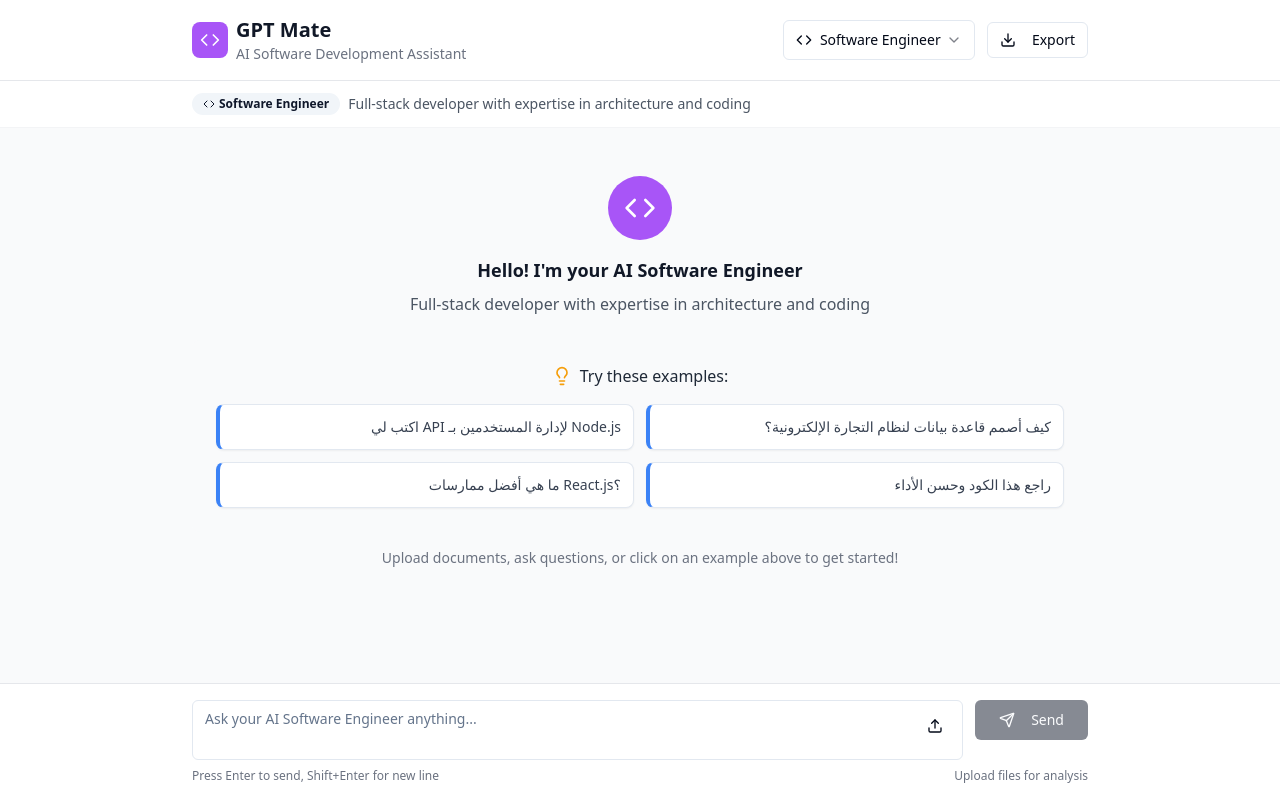
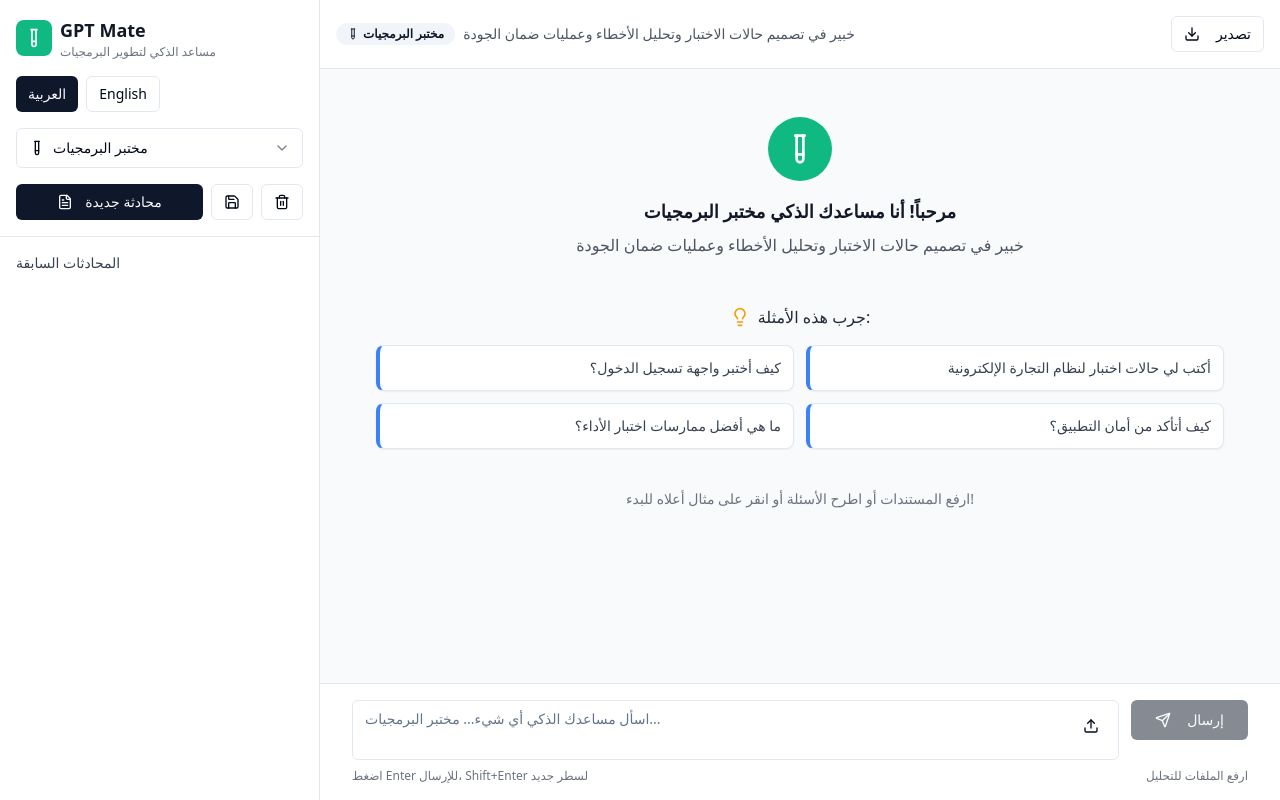
Before and after one commit to ahmadmahmoud01/dev-dream-team-31, a React (Vite) app: page / in a window 1280 px wide. Built offline with nearby package versions, Linux system fonts and the light colour scheme.

Commit message:
feat: Implement full chatbot with roles and Arabic support
-   Create a complete chatbot with software tester and frontend developer roles.
-   Implement a user interface with the roles on the left side.
-   Add memory functionality.
-   Integrate Arabic language support.

```diff
--- a/src/components/ChatInterface.tsx
+++ b/src/components/ChatInterface.tsx
@@ -1,27 +1,40 @@
 
 import React, { useState, useRef, useEffect } from 'react';
-import { Send, Upload, Download, Code, TestTube, FileText, User, Lightbulb } from 'lucide-react';
+import { Send, Upload, Download, Code, TestTube, FileText, User, Lightbulb, Trash2, Save } from 'lucide-react';
 import { Button } from '@/components/ui/button';
 import { Textarea } from '@/components/ui/textarea';
 import { Select, SelectContent, SelectItem, SelectTrigger, SelectValue } from '@/components/ui/select';
 import { Card } from '@/components/ui/card';
 import { Badge } from '@/components/ui/badge';
+import { useToast } from '@/hooks/use-toast';
 
 interface Message {
   id: string;
   content: string;
   sender: 'user' | 'ai';
   timestamp: Date;
-  aiRole?: 'tester' | 'analyst' | 'engineer';
+  aiRole?: 'tester' | 'frontend';
+}
+
+interface ConversationMemory {
+  id: string;
+  title: string;
+  messages: Message[];
+  lastUpdated: Date;
+  role: 'tester' | 'frontend';
 }
 
 const ChatInterface = () => {
   const [messages, setMessages] = useState<Message[]>([]);
   const [inputMessage, setInputMessage] = useState('');
-  const [selectedRole, setSelectedRole] = useState<'tester' | 'analyst' | 'engineer'>('engineer');
+  const [selectedRole, setSelectedRole] = useState<'tester' | 'frontend'>('tester');
   const [isLoading, setIsLoading] = useState(false);
+  const [conversations, setConversations] = useState<ConversationMemory[]>([]);
+  const [currentConversationId, setCurrentConversationId] = useState<string | null>(null);
+  const [language, setLanguage] = useState<'ar' | 'en'>('ar');
   const messagesEndRef = useRef<HTMLDivElement>(null);
   const fileInputRef = useRef<HTMLInputElement>(null);
+  const { toast } = useToast();
 
   const scrollToBottom = () => {
     messagesEndRef.current?.scrollIntoView({ behavior: 'smooth' });
@@ -31,47 +44,178 @@ const ChatInterface = () => {
     scrollToBottom();
   }, [messages]);
 
+  // Load conversations from localStorage on mount
+  useEffect(() => {
+    const savedConversations = localStorage.getItem('chatbot-conversations');
+    if (savedConversations) {
+      const parsed = JSON.parse(savedConversations);
+      setConversations(parsed.map((conv: any) => ({
+        ...conv,
+        lastUpdated: new Date(conv.lastUpdated),
+        messages: conv.messages.map((msg: any) => ({
+          ...msg,
+          timestamp: new Date(msg.timestamp)
+        }))
+      })));
+    }
+  }, []);
+
+  // Save conversations to localStorage
+  const saveConversations = (newConversations: ConversationMemory[]) => {
+    localStorage.setItem('chatbot-conversations', JSON.stringify(newConversations));
+    setConversations(newConversations);
+  };
+
+  const translations = {
+    ar: {
+      title: 'GPT Mate',
+      subtitle: 'مساعد الذكي لتطوير البرمجيات',
+      tester: 'مختبر البرمجيات',
+      frontend: 'مطور واجهات المستخدم',
+      testerDesc: 'خبير في تصميم حالات الاختبار وتحليل الأخطاء وعمليات ضمان الجودة',
+      frontendDesc: 'متخصص في تطوير واجهات المستخدم وتقنيات الفرونت إند الحديثة',
+      newChat: 'محادثة جديدة',
+      saveChat: 'حفظ المحادثة',
+      clearHistory: 'مسح السجل',
+      export: 'تصدير',
+      send: 'إرسال',
+      thinking: 'الذكي الاصطناعي يفكر...',
+      placeholder: 'اسأل مساعدك الذكي أي شيء...',
+      examples: 'جرب هذه الأمثلة:',
+      uploadDocs: 'ارفع الملفات للتحليل',
+      pressEnter: 'اضغط Enter للإرسال، Shift+Enter لسطر جديد',
+      hello: 'مرحباً! أنا مساعدك الذكي',
+      getStarted: 'ارفع المستندات أو اطرح الأسئلة أو انقر على مثال أعلاه للبدء!'
+    },
+    en: {
+      title: 'GPT Mate',
+      subtitle: 'AI Software Development Assistant',
+      tester: 'Software Tester',
+      frontend: 'Frontend Developer',
+      testerDesc: 'Expert in test case design, bug analysis, and QA processes',
+      frontendDesc: 'Specialist in UI/UX development and modern frontend technologies',
+      newChat: 'New Chat',
+      saveChat: 'Save Chat',
+      clearHistory: 'Clear History',
+      export: 'Export',
+      send: 'Send',
+      thinking: 'AI is thinking...',
+      placeholder: 'Ask your AI assistant anything...',
+      examples: 'Try these examples:',
+      uploadDocs: 'Upload files for analysis',
+      pressEnter: 'Press Enter to send, Shift+Enter for new line',
+      hello: 'Hello! I\'m your AI',
+      getStarted: 'Upload documents, ask questions, or click on an example above to get started!'
+    }
+  };
+
+  const t = translations[language];
+
   const roleConfig = {
     tester: {
-      name: 'Software Tester',
+      name: t.tester,
       icon: TestTube,
       color: 'bg-emerald-500',
-      description: 'Expert in test case design, bug analysis, and QA processes',
-      examples: [
+      description: t.testerDesc,
+      examples: language === 'ar' ? [
         'كيف أختبر واجهة تسجيل الدخول؟',
         'أكتب لي حالات اختبار لنظام التجارة الإلكترونية',
         'ما هي أفضل ممارسات اختبار الأداء؟',
         'كيف أتأكد من أمان التطبيق؟'
+      ] : [
+        'How do I test a login interface?',
+        'Write test cases for an e-commerce system',
+        'What are the best performance testing practices?',
+        'How do I ensure application security?'
       ]
     },
-    analyst: {
-      name: 'BRD Analyst',
-      icon: FileText,
+    frontend: {
+      name: t.frontend,
+      icon: Code,
       color: 'bg-blue-500',
-      description: 'Specialist in requirements analysis and business documentation',
-      examples: [
-        'اكتب لي وثيقة متطلبات لنظام إدارة المستودعات',
-        'حلل متطلبات العمل لتطبيق التوصيل',
-        'ما هي الخطوات لكتابة BRD فعال؟',
-        'كيف أحدد أصحاب المصلحة في المشروع؟'
-      ]
-    },
-    engineer: {
-      name: 'Software Engineer',
-      icon: Code,
-      color: 'bg-purple-500',
-      description: 'Full-stack developer with expertise in architecture and coding',
-      examples: [
-        'اكتب لي API لإدارة المستخدمين بـ Node.js',
-        'كيف أصمم قاعدة بيانات لنظام التجارة الإلكترونية؟',
-        'ما هي أفضل ممارسات React.js؟',
-        'راجع هذا الكود وحسن الأداء'
+      description: t.frontendDesc,
+      examples: language === 'ar' ? [
+        'كيف أنشئ مكون React قابل لإعادة الاستخدام؟',
+        'ما هي أفضل ممارسات CSS للتصميم المتجاوب؟',
+        'كيف أحسن أداء التطبيق في الفرونت إند؟',
+        'اشرح لي مفهوم State Management في React'
+      ] : [
+        'How do I create a reusable React component?',
+        'What are the best CSS practices for responsive design?',
+        'How do I optimize frontend application performance?',
+        'Explain State Management concepts in React'
       ]
     }
   };
 
   const handleExampleClick = (example: string) => {
     setInputMessage(example);
+  };
+
+  const createNewConversation = () => {
+    const newConversation: ConversationMemory = {
+      id: Date.now().toString(),
+      title: `${roleConfig[selectedRole].name} - ${new Date().toLocaleDateString('ar')}`,
+      messages: [],
+      lastUpdated: new Date(),
+      role: selectedRole
+    };
+
+    const updatedConversations = [...conversations, newConversation];
+    saveConversations(updatedConversations);
+    setCurrentConversationId(newConversation.id);
+    setMessages([]);
+
+    toast({
+      title: language === 'ar' ? 'تم إنشاء محادثة جديدة' : 'New conversation created',
+      description: language === 'ar' ? 'يمكنك الآن بدء محادثة جديدة' : 'You can now start a new conversation'
+    });
+  };
+
+  const loadConversation = (conversationId: string) => {
+    const conversation = conversations.find(c => c.id === conversationId);
+    if (conversation) {
+      setMessages(conversation.messages);
+      setSelectedRole(conversation.role);
+      setCurrentConversationId(conversationId);
+    }
+  };
+
+  const saveCurrentConversation = () => {
+    if (!currentConversationId) {
+      createNewConversation();
+      return;
+    }
+
+    const updatedConversations = conversations.map(conv => {
+      if (conv.id === currentConversationId) {
+        return {
+          ...conv,
+          messages,
+          lastUpdated: new Date()
+        };
+      }
+      return conv;
+    });
+
+    saveConversations(updatedConversations);
+
+    toast({
+      title: language === 'ar' ? 'تم حفظ المحادثة' : 'Conversation saved',
+      description: language === 'ar' ? 'تم حفظ محادثتك بنجاح' : 'Your conversation has been saved successfully'
+    });
+  };
+
+  const clearAllHistory = () => {
+    setConversations([]);
+    setMessages([]);
+    setCurrentConversationId(null);
+    localStorage.removeItem('chatbot-conversations');
+
+    toast({
+      title: language === 'ar' ? 'تم مسح السجل' : 'History cleared',
+      description: language === 'ar' ? 'تم مسح جميع المحادثات' : 'All conversations have been cleared'
+    });
   };
 
   const handleSendMessage = async () => {
@@ -106,7 +250,23 @@ const ChatInterface = () => {
 
   const generateRoleBasedResponse = (input: string, role: string) => {
     const responses = {
-      tester: `As a Software Tester, I'll help you with: ${input}
+      tester: language === 'ar' ?
+        `كمختبر برمجيات، سأساعدك في: ${input}
+
+**استراتيجية الاختبار الموصى بها:**
+- **الاختبار الوظيفي**: التحقق من أن الوظائف الأساسية تلبي المتطلبات
+- **تحليل الحالات الحدية**: اختبار الشروط الحدية وسيناريوهات الأخطاء
+- **اختبار الأداء**: ضمان أن النظام يتحمل الحمولة المتوقعة
+- **اختبار الأمان**: التحقق من حماية البيانات وتحكم الوصول
+
+**حالات الاختبار المقترحة:**
+1. سيناريوهات المسار السعيد
+2. حالات الاختبار السلبية
+3. اختبارات التحقق من البيانات
+4. نقاط اختبار التكامل
+
+هل تريد مني إنشاء حالات اختبار مفصلة أو تحليل سيناريوهات اختبار محددة؟` :
+        `As a Software Tester, I'll help you with: ${input}
 
 **Test Strategy Recommendation:**
 - **Functional Testing**: Verify core functionality meets requirements
@@ -122,39 +282,39 @@ const ChatInterface = () => {
 
 Would you like me to create detailed test cases or analyze specific testing scenarios?`,
 
-      analyst: `As a BRD Analyst, I'll analyze: ${input}
+      frontend: language === 'ar' ?
+        `كمطور واجهات المستخدم، سأساعدك في: ${input}
 
-**Requirements Analysis:**
-- **Functional Requirements**: Core system capabilities needed
-- **Non-Functional Requirements**: Performance, security, usability standards
-- **Stakeholder Impact**: User roles and business process changes
-- **Acceptance Criteria**: Measurable success metrics
+**التحليل التقني:**
+- **توصيات التصميم**: أنماط تصميم واجهات قابلة للتوسع
+- **اختيار التقنيات**: أفضل الأدوات والمكتبات للمشروع
+- **استراتيجية التطوير**: نهج تطوير متدرج ومنظم
+- **جودة الكود**: أفضل الممارسات والمعايير
 
-**Documentation Structure:**
-1. Executive Summary
-2. Business Objectives
-3. Functional Specifications
-4. Technical Requirements
-5. Risk Assessment
+**نهج التطوير:**
+1. تحليل المتطلبات وتفكيكها
+2. تصميم هيكل المكونات
+3. تصميم واجهة المستخدم والتفاعل
+4. مراحل التنفيذ
+5. اختبار وتحسين الأداء
 
-Would you like me to help structure your BRD or analyze specific requirements?`,
-
-      engineer: `As a Software Engineer, I'll help you with: ${input}
+هل تريد مني التعمق أكثر في التنفيذ التقني أو مراجعة كود محدد؟` :
+        `As a Frontend Developer, I'll help you with: ${input}
 
 **Technical Analysis:**
-- **Architecture Recommendations**: Scalable system design patterns
+- **Design Recommendations**: Scalable UI design patterns
 - **Technology Stack**: Optimal frameworks and tools selection
-- **Implementation Strategy**: Phased development approach
+- **Development Strategy**: Structured development approach
 - **Code Quality**: Best practices and standards
 
 **Development Approach:**
-1. Requirements breakdown
-2. System architecture design
-3. API design and data modeling
+1. Requirements analysis and breakdown
+2. Component architecture design
+3. UI/UX design and interaction
 4. Implementation phases
-5. Testing and deployment strategy
+5. Testing and performance optimization
 
-Would you like me to dive deeper into the technical implementation or review specific code?`
+Would you like me to dive deeper into technical implementation or review specific code?`
     };
 
     return responses[role as keyof typeof responses];
@@ -175,25 +335,44 @@ Would you like me to dive deeper into the technical implementation or review spe
   const RoleIcon = currentRole.icon;
 
   return (
-    <div className="flex flex-col h-screen bg-gray-50">
-      {/* Header */}
-      <div className="bg-white border-b border-gray-200 p-4">
-        <div className="flex items-center justify-between max-w-4xl mx-auto">
-          <div className="flex items-center space-x-3">
+    <div className={`flex h-screen bg-gray-50 ${language === 'ar' ? 'rtl' : 'ltr'}`}>
+      {/* Sidebar */}
+      <div className="w-80 bg-white border-r border-gray-200 flex flex-col">
+        {/* Sidebar Header */}
+        <div className="p-4 border-b border-gray-200">
+          <div className="flex items-center justify-between mb-4">
             <div className="flex items-center space-x-2">
               <div className={`p-2 rounded-lg ${currentRole.color} text-white`}>
                 <RoleIcon className="w-5 h-5" />
               </div>
               <div>
-                <h1 className="text-xl font-semibold text-gray-900">GPT Mate</h1>
-                <p className="text-sm text-gray-500">AI Software Development Assistant</p>
+                <h1 className="text-lg font-semibold text-gray-900">{t.title}</h1>
+                <p className="text-xs text-gray-500">{t.subtitle}</p>
               </div>
             </div>
           </div>
 
-          <div className="flex items-center space-x-3">
+          {/* Language Toggle */}
+          <div className="flex items-center space-x-2 mb-4">
+            <Button
+              variant={language === 'ar' ? 'default' : 'outline'}
+              size="sm"
+              onClick={() => setLanguage('ar')}
+            >
+              العربية
+            </Button>
+            <Button
+              variant={language === 'en' ? 'default' : 'outline'}
+              size="sm"
+              onClick={() => setLanguage('en')}
+            >
+              English
+            </Button>
+          </div>
+
+          {/* Role Selection */}
           <Select value={selectedRole} onValueChange={(value: any) => setSelectedRole(value)}>
-              <SelectTrigger className="w-48">
+            <SelectTrigger className="w-full">
               <SelectValue />
             </SelectTrigger>
             <SelectContent>
@@ -211,17 +390,52 @@ Would you like me to dive deeper into the technical implementation or review spe
             </SelectContent>
           </Select>
 
-            <Button variant="outline" size="sm">
-              <Download className="w-4 h-4 mr-2" />
-              Export
+          {/* Action Buttons */}
+          <div className="flex gap-2 mt-4">
+            <Button size="sm" onClick={createNewConversation} className="flex-1">
+              <FileText className="w-4 h-4 mr-1" />
+              {t.newChat}
             </Button>
+            <Button size="sm" variant="outline" onClick={saveCurrentConversation}>
+              <Save className="w-4 h-4" />
+            </Button>
+            <Button size="sm" variant="outline" onClick={clearAllHistory}>
+              <Trash2 className="w-4 h-4" />
+            </Button>
+          </div>
+        </div>
+
+        {/* Conversation History */}
+        <div className="flex-1 overflow-y-auto p-4">
+          <h3 className="text-sm font-medium text-gray-700 mb-3">المحادثات السابقة</h3>
+          <div className="space-y-2">
+            {conversations.map((conversation) => (
+              <Card
+                key={conversation.id}
+                className={`p-3 cursor-pointer transition-colors hover:bg-gray-50 ${
+                  currentConversationId === conversation.id ? 'ring-2 ring-blue-500' : ''
+                }`}
+                onClick={() => loadConversation(conversation.id)}
+              >
+                <div className="flex items-center space-x-2 mb-1">
+                  <div className={`p-1 rounded ${roleConfig[conversation.role].color} text-white`}>
+                    {React.createElement(roleConfig[conversation.role].icon, { className: 'w-3 h-3' })}
+                  </div>
+                  <span className="text-xs font-medium">{roleConfig[conversation.role].name}</span>
+                </div>
+                <p className="text-xs text-gray-600 truncate">{conversation.title}</p>
+                <p className="text-xs text-gray-400">{conversation.lastUpdated.toLocaleDateString('ar')}</p>
+              </Card>
+            ))}
           </div>
         </div>
       </div>
 
-      {/* Role Description */}
-      <div className="bg-white border-b border-gray-100 p-3">
-        <div className="max-w-4xl mx-auto">
+      {/* Main Chat Area */}
+      <div className="flex-1 flex flex-col">
+        {/* Header */}
+        <div className="bg-white border-b border-gray-200 p-4">
+          <div className="flex items-center justify-between">
             <div className="flex items-center space-x-2">
               <Badge variant="secondary" className="flex items-center space-x-1">
                 <RoleIcon className="w-3 h-3" />
@@ -229,6 +443,11 @@ Would you like me to dive deeper into the technical implementation or review spe
               </Badge>
               <span className="text-sm text-gray-600">{currentRole.description}</span>
             </div>
+
+            <Button variant="outline" size="sm">
+              <Download className="w-4 h-4 mr-2" />
+              {t.export}
+            </Button>
           </div>
         </div>
 
@@ -241,7 +460,7 @@ Would you like me to dive deeper into the technical implementation or review spe
                   <RoleIcon className="w-8 h-8" />
                 </div>
                 <h3 className="text-lg font-semibold text-gray-900 mb-2">
-                Hello! I'm your AI {currentRole.name}
+                  {t.hello} {currentRole.name}
                 </h3>
                 <p className="text-gray-600 mb-6">{currentRole.description}</p>
 
@@ -249,7 +468,7 @@ Would you like me to dive deeper into the technical implementation or review spe
                 <div className="bg-gray-50 rounded-lg p-6 mb-4">
                   <div className="flex items-center justify-center space-x-2 mb-4">
                     <Lightbulb className="w-5 h-5 text-amber-500" />
-                  <h4 className="text-md font-medium text-gray-800">Try these examples:</h4>
+                    <h4 className="text-md font-medium text-gray-800">{t.examples}</h4>
                   </div>
                   <div className="grid grid-cols-1 md:grid-cols-2 gap-3">
                     {currentRole.examples.map((example, index) => (
@@ -265,7 +484,7 @@ Would you like me to dive deeper into the technical implementation or review spe
                 </div>
 
                 <p className="text-sm text-gray-500">
-                Upload documents, ask questions, or click on an example above to get started!
+                  {t.getStarted}
                 </p>
               </div>
             )}
@@ -287,7 +506,7 @@ Would you like me to dive deeper into the technical implementation or review spe
                     {message.content}
                   </div>
                   <div className={`text-xs mt-2 ${message.sender === 'user' ? 'text-blue-100' : 'text-gray-500'}`}>
-                  {message.timestamp.toLocaleTimeString()}
+                    {message.timestamp.toLocaleTimeString('ar')}
                   </div>
                 </div>
               </div>
@@ -298,7 +517,7 @@ Would you like me to dive deeper into the technical implementation or review spe
                 <div className="bg-white border border-gray-200 rounded-lg p-4 shadow-sm">
                   <div className="flex items-center space-x-2">
                     <div className="animate-spin rounded-full h-4 w-4 border-b-2 border-blue-600"></div>
-                  <span className="text-gray-600">AI is thinking...</span>
+                    <span className="text-gray-600">{t.thinking}</span>
                   </div>
                 </div>
               </div>
@@ -317,7 +536,7 @@ Would you like me to dive deeper into the technical implementation or review spe
                   value={inputMessage}
                   onChange={(e) => setInputMessage(e.target.value)}
                   onKeyPress={handleKeyPress}
-                placeholder={`Ask your AI ${currentRole.name} anything...`}
+                  placeholder={`${t.placeholder} ${currentRole.name}...`}
                   className="min-h-[60px] resize-none pr-12"
                   disabled={isLoading}
                 />
@@ -336,13 +555,13 @@ Would you like me to dive deeper into the technical implementation or review spe
                 className="px-6"
               >
                 <Send className="w-4 h-4 mr-2" />
-              Send
+                {t.send}
               </Button>
             </div>
 
             <div className="flex items-center justify-between mt-2 text-xs text-gray-500">
-            <span>Press Enter to send, Shift+Enter for new line</span>
-            <span>Upload files for analysis</span>
+              <span>{t.pressEnter}</span>
+              <span>{t.uploadDocs}</span>
             </div>
           </div>
         </div>
@@ -355,6 +574,7 @@ Would you like me to dive deeper into the technical implementation or review spe
           multiple
         />
       </div>
+    </div>
   );
 };
 
```
Lines whose indentation alone changed are shown as unchanged.
